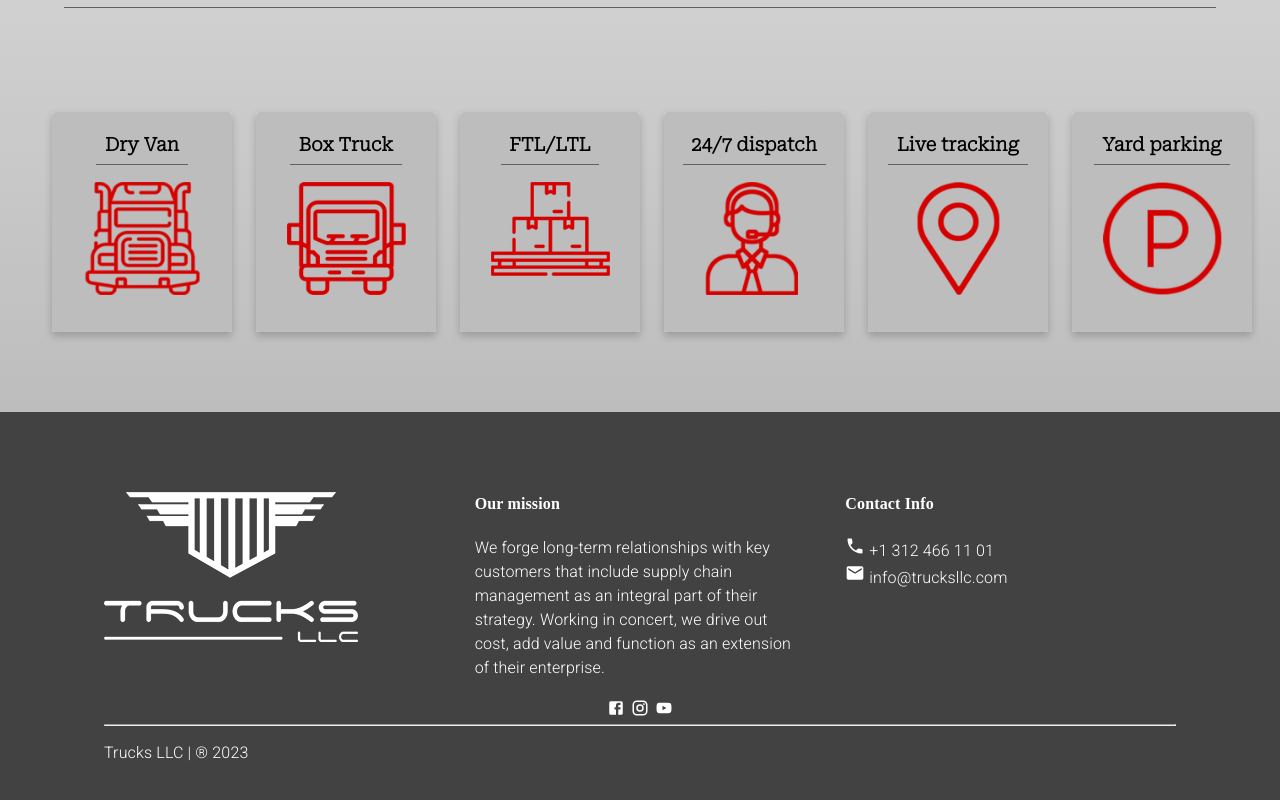
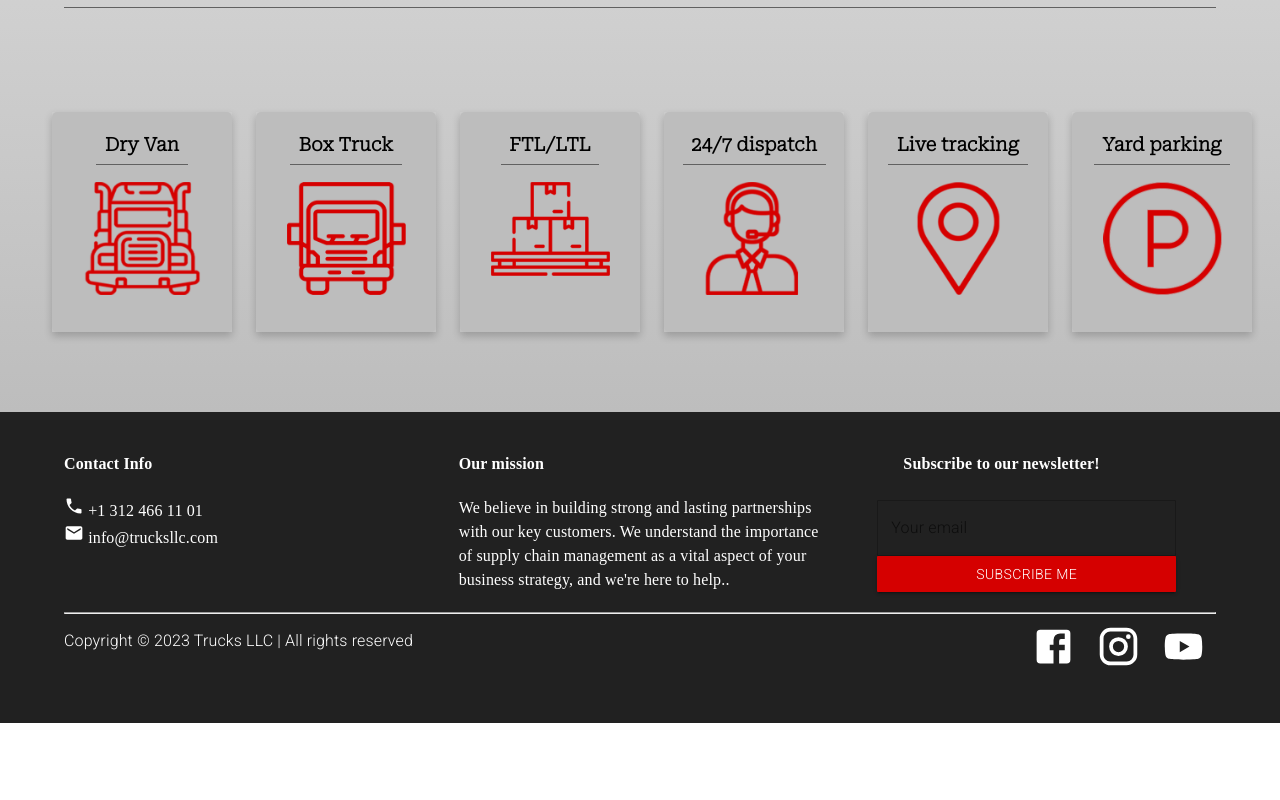
Before and after one commit to DVDR12321/TrucksLLC, a React (Create React App) app in the folder react-project-filesystem/: page /aboutus in a window 1280 px wide. Shown: the part 3200-4000 px from the top of the page. After the commit the page ends 3923 px from the top, so only its background shows below. Built offline with nearby package versions, Linux system fonts and the light colour scheme.

Commit message:
Updated header and footer; Fixed fliping back card

```diff
--- a/react-project-filesystem/src/components/FlipCard/StyledComponents.jsx
+++ b/react-project-filesystem/src/components/FlipCard/StyledComponents.jsx
@@ -24,6 +24,7 @@ export const StyledFlipInnerCard = styled("div")`
 
 export const StyledFrontCard = styled("div")`
   position: absolute;
+  transform: rotateX(0deg);
   width: 100%;
   height: 100%;
   backface-visibility: hidden;
@@ -37,6 +38,7 @@ export const StyledFrontCard = styled("div")`
 export const StyledBackCard = styled("div")(
   ({ theme }) => `
   position: absolute;
+  transform: rotateX(0deg);
   width: 100%;
   height: 100%;
   backface-visibility: hidden;
--- a/react-project-filesystem/src/components/Footer/Footer.jsx
+++ b/react-project-filesystem/src/components/Footer/Footer.jsx
@@ -1,5 +1,5 @@
 import React from "react";
-import { Grid, Box } from "@mui/material";
+import { Grid, Box, TextField, Button } from "@mui/material";
 import logo from "../../assets/footerlogo.png";
 import { Container } from "@mui/system";
 import PhoneIcon from "@mui/icons-material/Phone";
@@ -12,35 +12,28 @@ import {
   StyledBottomText,
   StyledBox,
   StyledCaption,
+  StyledCaptionCenter,
+  StyledFooterDown,
+  StyledFooterUp,
   StyledLink,
+  StyledNewsletterGrid,
+  StyledSubscribeTextField,
   StyledText,
 } from "./StyledComponents";
 import { grey } from "@mui/material/colors";
+import { useTheme } from "@mui/material/styles";
 
-const Footer = () => (
-  <footer>
+const Footer = () => {
+  const theme = useTheme();
+  return (
     <Box
-      px={{ xs: 3, sm: 10 }}
-      py={{ xs: 5, sm: 10 }}
-      bgcolor={grey[800]}
+      px={{ xs: 3, sm: 0 }}
+      py={{ xs: 5, sm: 5 }}
+      bgcolor={grey[900]}
       color="white"
     >
       <Container maxWidth="lg">
-        <Grid container spacing={5}>
-          <Grid item xs={12} sm={4}>
-            <img src={logo} alt="logo"></img>
-          </Grid>
-          <Grid item xs={12} sm={4}>
-            <StyledBox>
-              <StyledCaption> Our mission </StyledCaption>
-            </StyledBox>
-            <StyledText>
-              We forge long-term relationships with key customers that include
-              supply chain management as an integral part of their strategy.
-              Working in concert, we drive out cost, add value and function as
-              an extension of their enterprise.{" "}
-            </StyledText>
-          </Grid>
+        <StyledFooterUp container spacing={4} justifyContent="space-between">
           <Grid item xs={12} sm={4}>
             <StyledBox>
               <StyledCaption>Contact Info</StyledCaption>{" "}
@@ -52,8 +45,56 @@ const Footer = () => (
               <EmailIcon fontSize="small" /> info@trucksllc.com{" "}
             </StyledText>
           </Grid>
+          <Grid item xs={12} sm={4}>
+            <StyledBox>
+              <StyledCaption> Our mission </StyledCaption>
+            </StyledBox>
+            <StyledText>
+              We believe in building strong and lasting partnerships with our
+              key customers. We understand the importance of supply chain
+              management as a vital aspect of your business strategy, and we're
+              here to help..{" "}
+            </StyledText>
           </Grid>
-        <Box textAlign="center" pt={{ xs: 1, sm: 2 }} pb={{ xs: 5, sm: 0 }}>
+          <Grid item xs={12} sm={4}>
+            <StyledBox>
+              <StyledCaptionCenter>
+                {" "}
+                Subscribe to our newsletter!{" "}
+              </StyledCaptionCenter>
+            </StyledBox>
+            <StyledNewsletterGrid
+              container
+              direction="column"
+              spacing={2}
+              px={{ sm: 5 }}
+            >
+              <StyledSubscribeTextField
+                sx={{ input: { color: "white" }, border: { color: "white" } }}
+                id="outlined-basic"
+                label="Your email"
+                color="primary"
+                variant="outlined"
+              />
+              <Button variant="contained">Subscribe me</Button>
+            </StyledNewsletterGrid>
+          </Grid>
+        </StyledFooterUp>
+
+        <hr></hr>
+        <StyledFooterDown
+          container
+          direction="row"
+          justifyContent="space-between"
+        >
+          <Grid item>
+            <StyledBottomText>
+              Copyright &copy; {new Date().getFullYear()} Trucks LLC | All
+              rights reserved
+            </StyledBottomText>
+          </Grid>
+          <Grid item alignItems="right">
+            <Box>
               <StyledLink
                 href="https://m.facebook.com/TrucksLLC/?locale2=sr_RS"
                 target="_blank"
@@ -70,13 +111,11 @@ const Footer = () => (
                 <StlyedYoutubeIcon />
               </StyledLink>
             </Box>
-        <hr></hr>
-        <StyledBottomText>
-          Trucks LLC | &reg; {new Date().getFullYear()}
-        </StyledBottomText>
+          </Grid>
+        </StyledFooterDown>
       </Container>
     </Box>
-  </footer>
   );
+};
 
 export default Footer;
--- a/react-project-filesystem/src/components/Footer/StyledComponents.jsx
+++ b/react-project-filesystem/src/components/Footer/StyledComponents.jsx
@@ -1,13 +1,29 @@
 import { styled } from "@mui/material/styles";
-import { Box, Typography } from "@mui/material";
+import { Box, Grid, Link, TextField, Typography } from "@mui/material";
 import FacebookIcon from "@mui/icons-material/Facebook";
 import { Instagram } from "@mui/icons-material";
 import YouTubeIcon from "@mui/icons-material/YouTube";
 import { grey, indigo, pink, red } from "@mui/material/colors";
 
+export const StyledFooterUp = styled(Grid)`
+  margin-bottom: 20px;
+`;
+
+export const StyledFooterDown = styled(Grid)`
+  margin-top: 0px;
+`;
+
 export const StyledBox = styled(Box)`
   border-bottom: 1px;
   padding-bottom: 20px;
+`;
+
+export const StyledNewsletterGrid = styled(Grid)`
+  padding-top: 20px;
+`;
+
+export const StyledSubscribeTextField = styled(TextField)`
+  // border: solid 1px white;
 `;
 
 export const StyledCaption = styled(Typography)(
@@ -19,13 +35,24 @@ export const StyledCaption = styled(Typography)(
 `
 );
 
-export const StyledText = styled(Typography)(
+export const StyledCaptionCenter = styled(Typography)(
   ({ theme }) => `
+  font-weight: 700;
+  font-family: Montserrat;
+  padding-left: 50px;
   color: ${theme.palette.common.white};
 `
 );
 
-export const StyledLink = styled("a")(
+export const StyledText = styled(Typography)(
+  ({ theme }) => `
+  color: ${theme.palette.common.white};
+  font-weight: 100;
+  font-family: Montserrat;
+`
+);
+
+export const StyledLink = styled(Link)(
   ({ theme }) => `
   color: ${theme.palette.common.white};
   text-decoration: none;
@@ -36,19 +63,22 @@ export const StyledBottomText = styled(Typography)(
   ({ theme }) => `
   color: ${theme.palette.common.white};
   padding-top: 15px;
+  text-align: center;
 `
 );
 
 export const StlyedFacebookIcon = styled(FacebookIcon)(
   ({ theme }) => `
-  padding: 2px 3px;
+  padding: 10px 10px;
+  height: 65px;
+  width: 65px;
   -o-transition: 0.5s;
   -ms-transition: 0.5s;
   -moz-transition: 0.5s;
   -webkit-transition: 0.5s;
   transition: 0.5s;
   color: ${theme.palette.common.white};
-  background-color: ${grey[800]};
+  background-color: ${grey[900]};
   &:hover {
     background-color: ${indigo[500]};
   }
@@ -57,14 +87,16 @@ export const StlyedFacebookIcon = styled(FacebookIcon)(
 
 export const StlyedInstagramIcon = styled(Instagram)(
   ({ theme }) => `
-  padding: 2px 3px;
+  padding: 10px 10px;
+  height: 65px;
+  width: 65px;
   -o-transition: 0.5s;
   -ms-transition: 0.5s;
   -moz-transition: 0.5s;
   -webkit-transition: 0.5s;
   transition: 0.5s;
   color: ${theme.palette.common.white};
-  background-color: ${grey[800]};
+  background-color: ${grey[900]};
   &:hover {
     background-color: ${pink[500]};
   }
@@ -73,14 +105,16 @@ export const StlyedInstagramIcon = styled(Instagram)(
 
 export const StlyedYoutubeIcon = styled(YouTubeIcon)(
   ({ theme }) => `
-  padding: 2px 3px;
+  padding: 10px 10px;
+  height: 65px;
+  width: 65px;
   -o-transition: 0.5s;
   -ms-transition: 0.5s;
   -moz-transition: 0.5s;
   -webkit-transition: 0.5s;
   transition: 0.5s;
   color: ${theme.palette.common.white};
-  background-color: ${grey[800]};
+  background-color: ${grey[900]};
   &:hover {
     background-color: ${red[500]};
   }
--- a/react-project-filesystem/src/components/Header/AppHeader.jsx
+++ b/react-project-filesystem/src/components/Header/AppHeader.jsx
@@ -29,7 +29,7 @@ const navigationLinks = [
   { name: "Contact", href: "/Contact" },
 ];
 
-const AppHeader = () => {
+const AppHeader = (props) => {
   const [open, setOpen] = useState(false);
   const [showHeader, setShowHeader] = useState(false);
 
@@ -72,10 +72,19 @@ const AppHeader = () => {
                   href={item.href}
                   key={item.name}
                 >
-                  <StyledText>{item.name}</StyledText>
+                  <StyledText
+                    onClick={() => props.setSelectedMenuItem(item.name)}
+                    style={{
+                      color:
+                        props.selectedMenuItem === item.name ? "red" : "black",
+                    }}
+                  >
+                    {item.name}
+                  </StyledText>
                 </Link>
               ))}
             </StyledAppHeaderItems>
+            <StyledText> +1 312 466 11 01</StyledText>
           </Hidden>
           <Hidden smUp>
             <StyledAppHeaderItems>
--- a/react-project-filesystem/src/components/Header/StyledComponents.jsx
+++ b/react-project-filesystem/src/components/Header/StyledComponents.jsx
@@ -1,32 +1,49 @@
 import { styled } from "@mui/material/styles";
-import { AppBar, Grid } from "@mui/material";
+import { AppBar, Grid, keyframes } from "@mui/material";
 
 export const StyledAppBar = styled(AppBar)(
   ({ theme }) => `
   height: 90px;
   padding: 0 5px;
   background: ${theme.palette.common.white};
+  animation: ${fadeIn} 0  5s ease-i n-out;
+  transition: visibility 1s ease-i n-out;
   box-shadow: rgba(0, 0, 0, 0.25) 0px 54px 55px,
     rgba(0, 0, 0, 0.12) 0px -12px 30px, rgba(0, 0, 0, 0.12) 0px 4px 6px,
     rgba(0, 0, 0, 0.17) 0px 12px 13px, rgba(0, 0, 0, 0.09) 0px -3px 5px;
 `
 );
 
+const fadeIn = keyframes`
+  from {
+    transform: scale(.25);
+    opacity: 0;
+  }
+  to {
+    transform: scale(1);
+    opacity: 1;
+  }
+`;
+
 export const StyledAppHeaderItems = styled(Grid)`
   margin: auto;
-  margin-right: 5px;
+  // margin-right: 5px;
 `;
 
 export const StyledLogo = styled("img")`
   padding-top: 10px;
-  padding-left: 80px;
   height: 70px;
 `;
 
-export const StyledText = styled("span")`
+export const StyledText = styled("span")(
+  ({ theme }) => `
   text-transform: none;
-  font-family: Arial;
-  font-size: 16px;
-  line-height: 40px;
+  font-family: Montserrat;
+  font-size: 14px;
+  line-height: 80px;
   letter-spacing: 1px;
-`;
+  &: hover {
+    color: ${theme.palette.primary.dark};
+  }
+`
+);
--- a/react-project-filesystem/src/components/TestimonialsPage/Carousel/Carousel.jsx
+++ b/react-project-filesystem/src/components/TestimonialsPage/Carousel/Carousel.jsx
@@ -43,7 +43,7 @@ const Carousel = () => {
   };
 
   return (
-    <Box sx={{ maxWidth: 400, flexGrow: 1 }}>
+    <Box sx={{ maxWidth: 500, flexGrow: 1 }}>
       <AutoPlaySwipeableViews
         axis={theme.direction === "rtl" ? "x-reverse" : "x"}
         index={activeStep}
```
Lines whose indentation alone changed are shown as unchanged.
